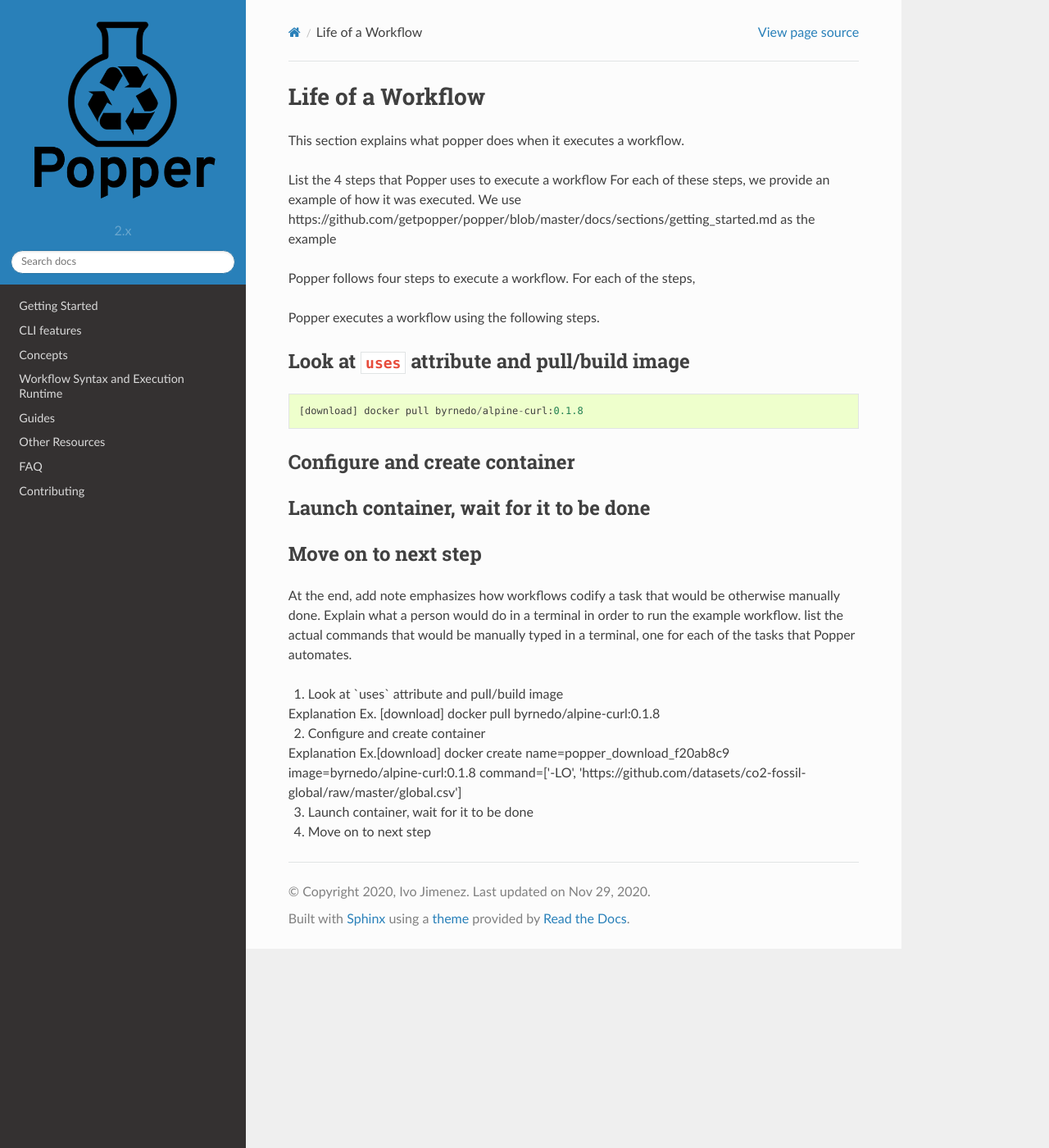
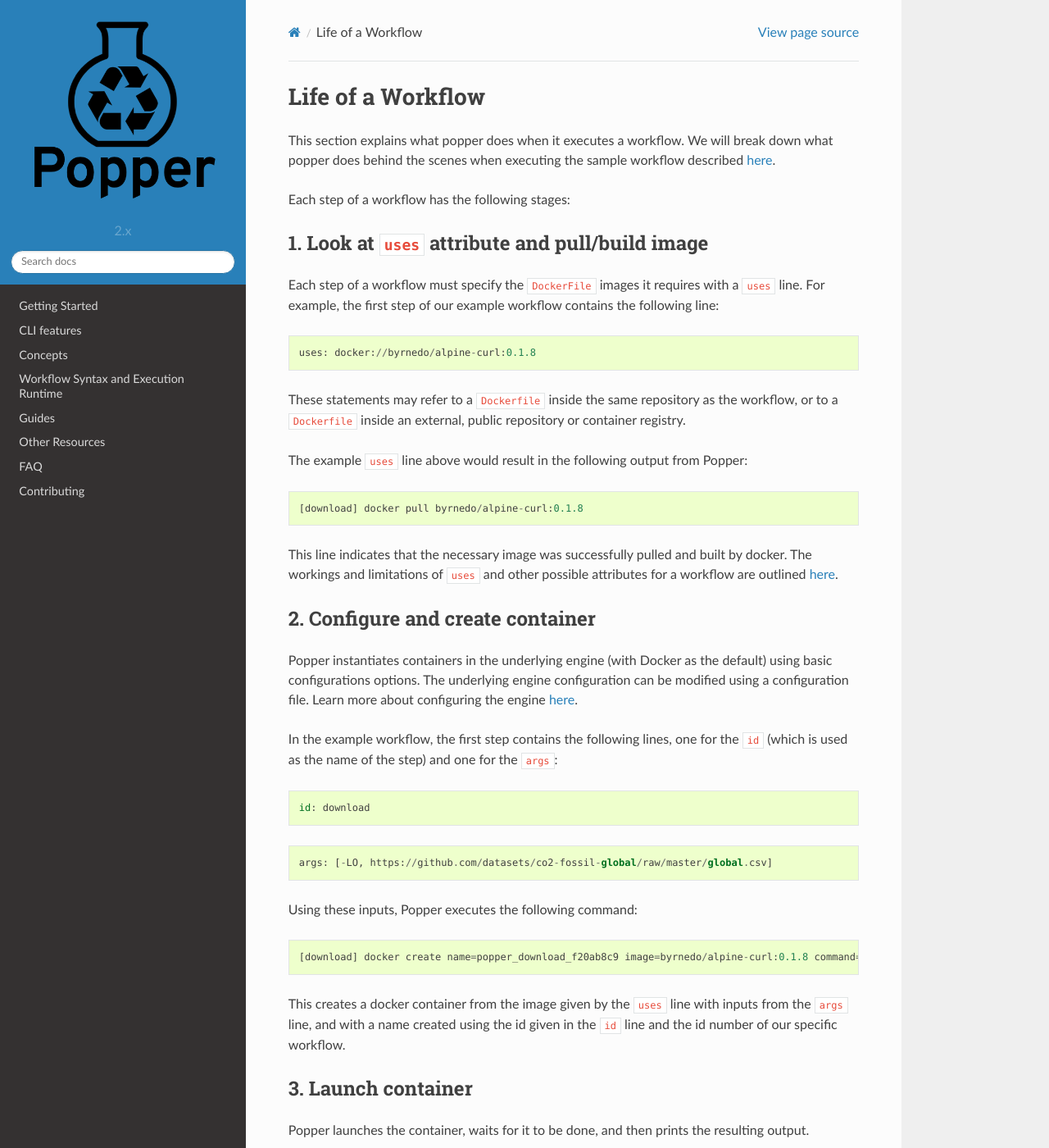
Before and after one commit to getpopper/popper, a Sphinx documentation site: the page built from docs/sections/life_of_a_workflow.md, in a window 1280 px wide and 1400 px high. Shown: the whole window at 82% size. Built offline with Sphinx 7.4.7 and the Read the Docs theme 2.0.0, drawn with Linux system fonts in a browser that asks for light colours; some of the changed text lies outside the part shown.

Commit message:
Finished first draft of "Life of a Workflow"

````diff
--- a/docs/sections/life_of_a_workflow.md
+++ b/docs/sections/life_of_a_workflow.md
@@ -1,48 +1,111 @@
 # Life of a Workflow
 
-This section explains what popper does when it executes a workflow.
+This section explains what popper does when it executes a workflow. We will break down what popper does behind the scenes when executing the sample workflow described [here](https://github.com/getpopper/popper/blob/master/docs/sections/getting_started.md).
 
-List the 4 steps that Popper uses to execute a workflow For each of
-these steps, we provide an example of how it was executed. We use
-https://github.com/getpopper/popper/blob/master/docs/sections/getting_started.md
-as the example
+Each step of a workflow has the following stages:
 
-Popper follows four steps to execute a workflow. For each of the steps,
+## 1. Look at `uses` attribute and pull/build image
 
-Popper executes a workflow using the following steps.
+Each step of a workflow must specify the `DockerFile` images it requires with a `uses` line. For example, the first step of our example workflow contains the following line:
+```
+uses: docker://byrnedo/alpine-curl:0.1.8
+```
+These statements may refer to a `Dockerfile` inside the same repository as the workflow, or to a `Dockerfile` inside an external, public repository or container registry.
 
-## Look at `uses` attribute and pull/build image
-
-
-
+The example `uses` line above would result in the following output from Popper:
 ```
 [download] docker pull byrnedo/alpine-curl:0.1.8
 ```
+This line indicates that the necessary image was successfully pulled and built by docker. The workings and limitations of `uses` and other possible attributes for a workflow are outlined [here](cn_workflows.md).
 
-## Configure and create container
+## 2. Configure and create container
 
-## Launch container, wait for it to be done
+Popper instantiates containers in the underlying engine (with Docker as the default) using basic configurations options. The underlying engine configuration can be modified using a configuration file. Learn more about configuring the engine [here](cn_workflows.md).
 
-## Move on to next step
+In the example workflow, the first step contains the following lines, one for the `id` (which is used as the name of the step) and one for the `args`:
 
-<comment>
+```
+id: download
+```
+```
+args: [-LO, https://github.com/datasets/co2-fossil-global/raw/master/global.csv]
+```
+Using these inputs, Popper executes the following command:
+```
+[download] docker create name=popper_download_f20ab8c9 image=byrnedo/alpine-curl:0.1.8 command=['-LO', 'https://github.com/datasets/co2-fossil-global/raw/master/global.csv']
+```
+This creates a docker container from the image given by the `uses` line with inputs from the `args` line, and with a name created using the id given in the `id` line and the id number of our specific workflow.
 
-At the end, add note emphasizes how workflows codify a task that would
-be otherwise manually done.  Explain what a person would do in a
-terminal in order to run the example workflow. list the actual
-commands that would be manually typed in a terminal, one for each of
-the tasks that Popper automates.
+## 3. Launch container
 
-</comment>
+Popper launches the container, waits for it to be done, and then prints the resulting output.
 
+In the example workflow, the first step produces the following output:
+```
+[download] docker start
+  % Total    % Received % Xferd  Average Speed   Time    Time     Time  Current
+                                 Dload  Upload   Total   Spent    Left  Speed
+100   144    0   144    0     0    500      0 --:--:-- --:--:-- --:--:--   500
+100  6453  100  6453    0     0  10509      0 --:--:-- --:--:-- --:--:-- 25709
+Step 'download' ran successfully !
+```
 
-<ol>
-  <li>Look at `uses` attribute and pull/build image</li>
-  Explanation
-  Ex. [download] docker pull byrnedo/alpine-curl:0.1.8
-  <li>Configure and create container</li>
-  Explanation
-  Ex.[download] docker create name=popper_download_f20ab8c9 image=byrnedo/alpine-curl:0.1.8 command=['-LO', 'https://github.com/datasets/co2-fossil-global/raw/master/global.csv']
-  <li>Launch container, wait for it to be done</li>
-  <li>Move on to next step</li>
-</ol>
+## 4. Move on to next step
+
+The above three stages comprise a single step in a workflow's execution. As workflows can be made up of multiple steps, the workflow continues its execution by progressing to its next step, which contains its own `uses` and configurations for its containers and operations. Thus, your average workflow looks something like this:
+
+```
+steps:
+- id: <optional step name>
+  uses: <some local/public repository or container registry>
+  args: [<command>, ..., <command>]
+
+- id: <Optional step name>
+  uses: <some local/public repository or container registry>
+  args: [<command>, ..., <command>]
+  .
+  .
+  .
+```
+
+The workflow repeats the same three stages for each step in the process. Consequently, the next step of our example workflow produces the following output:
+```
+[get-transpose] docker pull getpopper/csvtool:2.4
+[get-transpose] docker create name=popper_get-transpose_f20ab8c9 image=getpopper/csvtool:2.4 command=['transpose', 'global.csv', '-o', 'global_transposed.csv']
+[get-transpose] docker start
+Step 'get-transpose' ran successfully !
+Workflow finished successfully.
+```
+
+Once the workflow has executed all of its outlined steps, its lifecycle is complete!
+
+## Conclusion
+
+Hopefully this section has clarified how a Popper workflow iterates through its steps to simplify any workflow into a simple `popper run` call. Even our simple example workflow would have required the following commands be typed manually:
+
+1. Downloading the needed image of Alpine Curl
+```
+docker pull byrnedo/alpine-curl:0.1.8
+```
+2. Building the downloaded Alpine Curl image
+```
+docker create name=popper_download_f20ab8c9 image=byrnedo/alpine-curl:0.1.8 command=['-LO', 'https://github.com/datasets/co2-fossil-global/raw/master/global.csv']
+```
+3. Downloading the dataset from the repository
+```
+docker start
+```
+4. Downloading the needed image of csvtools
+```
+docker pull getpopper/csvtool:2.4
+```
+5. Building the downloaded image of csvtools
+```
+docker create name=popper_get-transpose_f20ab8c9 image=getpopper/csvtool:2.4 command=['transpose', 'global.csv', '-o', 'global_transposed.csv']
+```
+6. Performing the command to transpose the earlier downloaded dataset
+```
+docker start
+```
+
+Thus, Popper can be a useful tool for increasing efficiency on any workflow-heavy project!
````
Also changed, not shown: 1 other file.
